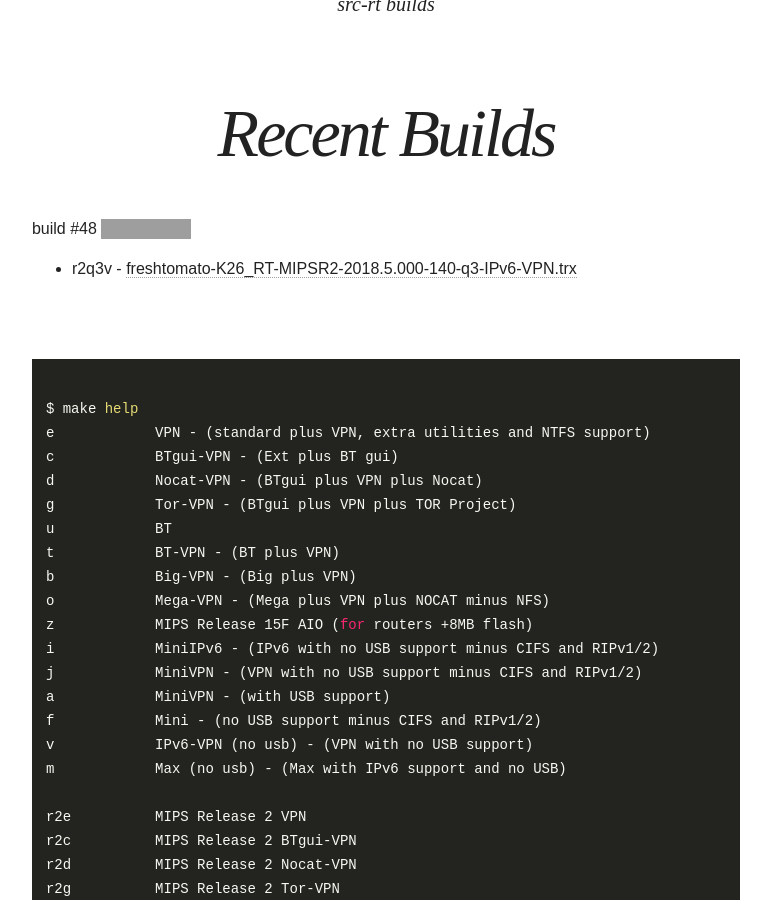
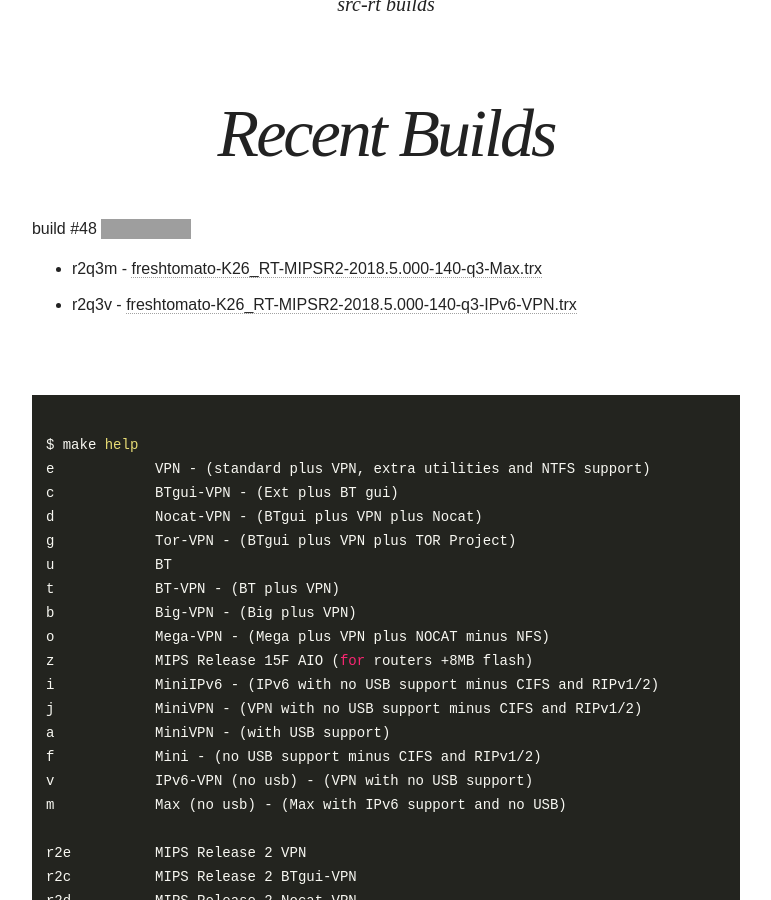
Before and after one commit to oglopss/freshtomato-mips-ci-jekyll, a Jekyll site: the page built from index.html, in a window 1280 px wide and 900 px high, scrolled down 379 px. Shown: the whole window, without its empty margins (254-1025 px from the left). Built offline with Jekyll 4.4.1, drawn with Linux system fonts in a browser that asks for light colours; nearby versions of some CDN libraries; grey boxes are pictures that could not be loaded.

Commit message:
Travis build 48 r2q3m pushed to gh-pages

```diff
--- a/_data/ss.yml
+++ b/_data/ss.yml
@@ -1,3 +1,4 @@
 build: 48
 files:
   - 0002 r2q3v freshtomato-K26_RT-MIPSR2-2018.5.000-140-q3-IPv6-VPN.trx
+  - 0001 r2q3m freshtomato-K26_RT-MIPSR2-2018.5.000-140-q3-Max.trx
```
